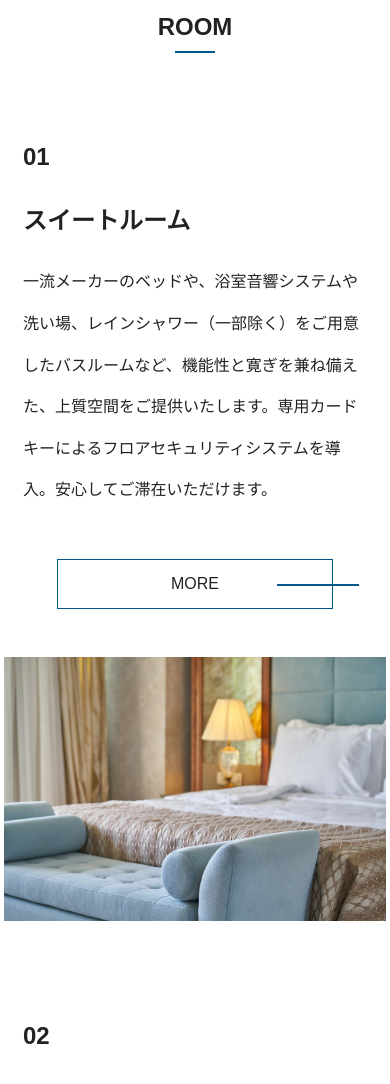
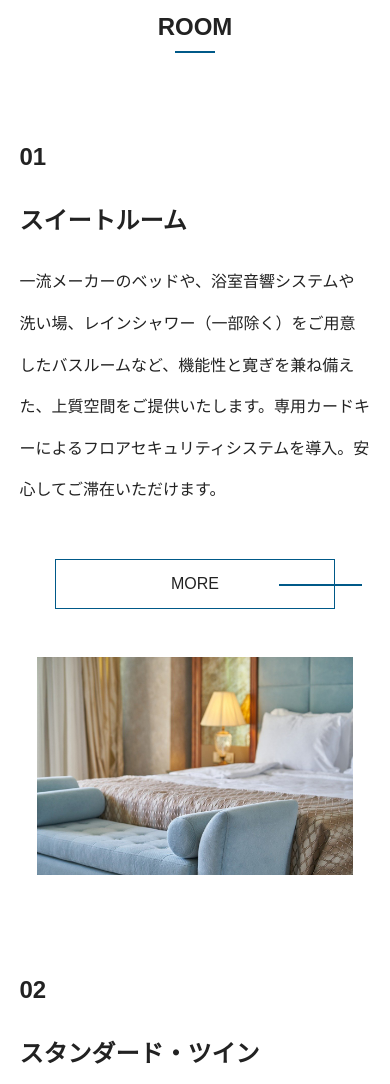
Before and after one commit to shinji-25/p-dev-02, a plain HTML site: page index.html in a window 390 px wide. Shown: the part 298-1382 px from the top of the page. Drawn offline with Linux system fonts and the light colour scheme.

Commit message:
roomのタブレット画面の修正

```diff
--- a/css/stylesheet.css
+++ b/css/stylesheet.css
@@ -181,12 +181,18 @@
     @media screen and (max-width: 959px) {
         .p-room {
             width: 60rem;
-            max-width: 98%;
+            max-width: 90%;
             margin: 2rem auto 0;
         }
 
         .p-room-explanation {
-            max-width: 90%;
+            width: 90%;
+            max-width: 100%;
+        }
+
+
+        .p-room-image {
+            width: 90%;
         }
 
         .p-room-image img {
```
